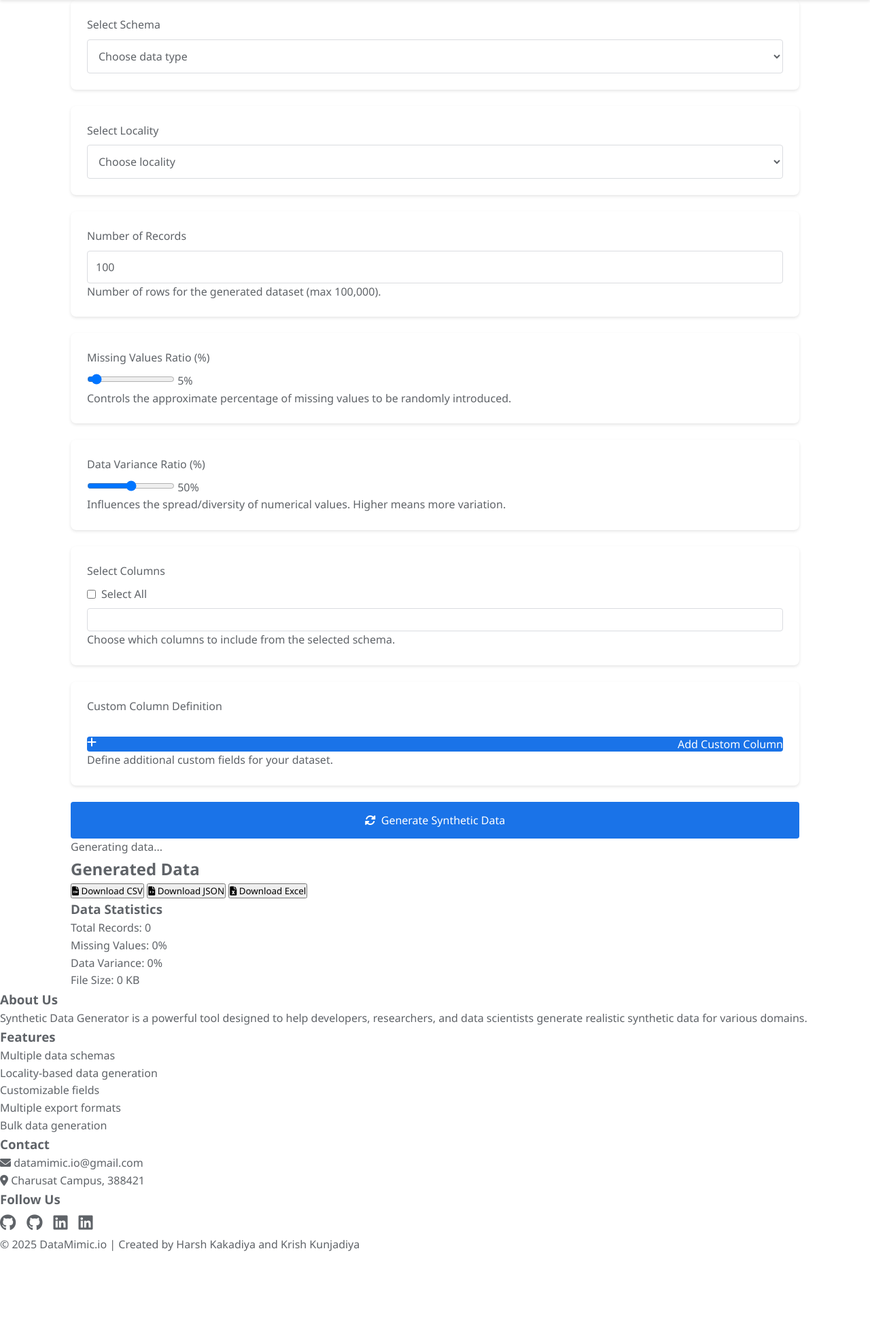
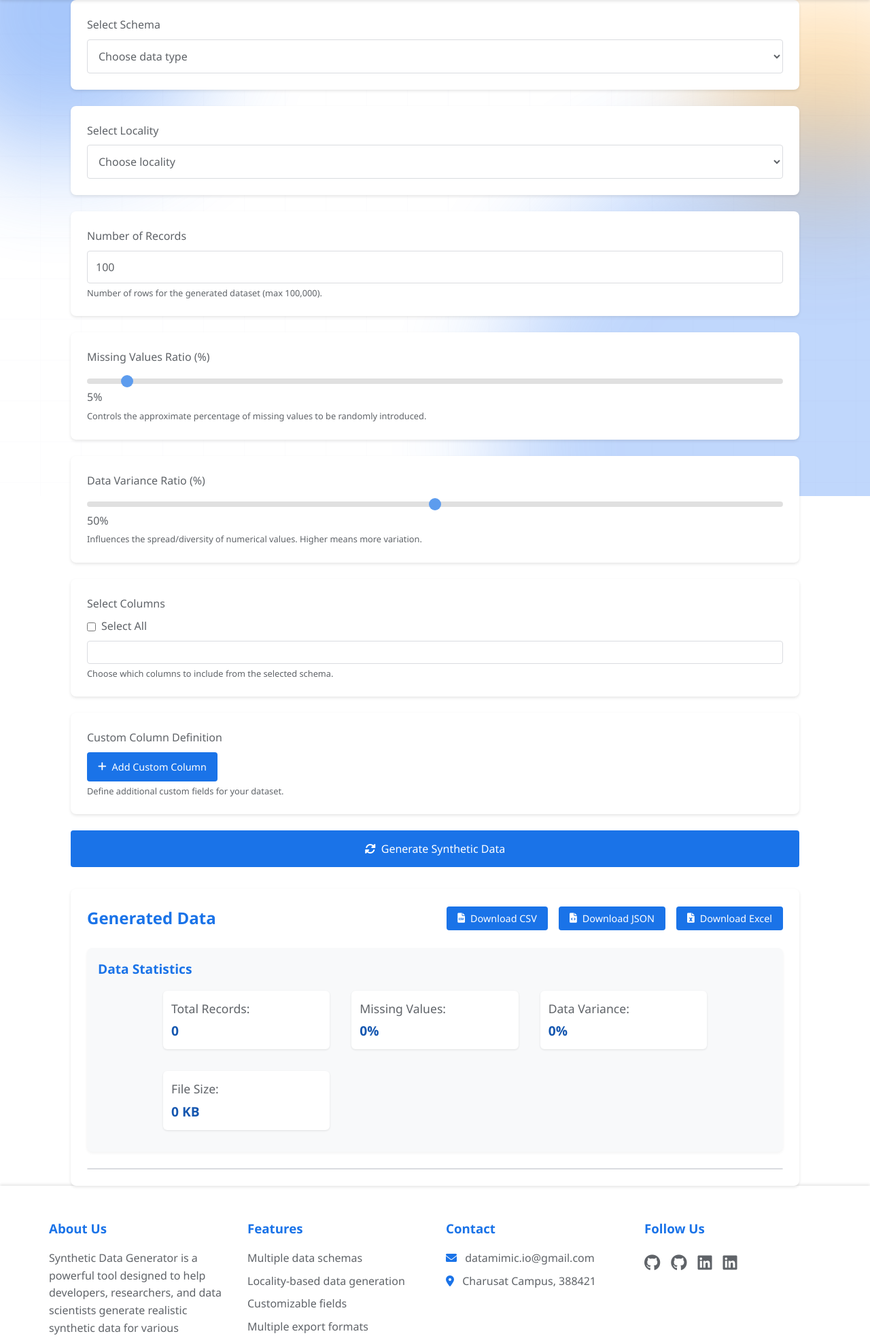
Before and after one commit to harsh-kakadiya1/DataMimic.io-Version2, a Flask app: page /generator in a window 1280 px wide. Shown: the part 70-2039 px from the top of the page at 68% size. Before the commit the page ends 1911 px from the top, so only its background shows below. Run offline with Flask 3, Linux system fonts and the light colour scheme.

Commit message:
Refactor styles for small buttons and results section, enhancing layout and visual appeal

```diff
--- a/static/css/style.css
+++ b/static/css/style.css
@@ -167,47 +167,28 @@
 }
 
 .small-btn {
-    list-style: none;
-    padding: 0;
-    margin: 2rem 0 0 0;
-    display: flex;
-    flex-direction: row;
-    flex-wrap: nowrap;
-    gap: 2rem;
-    justify-content: space-between;
-    align-items: stretch;
+    padding: 0.75rem 1rem;
+    font-size: 0.9rem;
+    width: auto;
+}
+
+/* Results Styles */
 .results {
     margin-top: 2rem;
+    background-color: var(--white);
+    border-radius: 8px;
+    box-shadow: 0 2px 4px rgba(0, 0, 0, 0.1);
+    padding: 1.5rem;
+}
+
+.results-header {
     display: flex;
-    align-items: flex-start;
-    background: var(--white);
-    border-radius: 12px;
-    box-shadow: 0 2px 8px rgba(26, 115, 232, 0.07);
-    padding: 1.2rem 1.5rem;
-    flex: 1 1 0;
-    min-width: 220px;
-    margin-bottom: 0;
-    transition: box-shadow 0.2s;
-    max-width: 19%;
+    justify-content: space-between;
+    align-items: center;
     margin-bottom: 1.5rem;
 }
-    .steps-list {
-        gap: 1.2rem;
-    }
-    .steps-list li {
-        min-width: 180px;
-        max-width: 22%;
-    }
 
 .results-header h2 {
-    .steps-list {
-        flex-wrap: wrap;
-    }
-    .steps-list li {
-        flex: 1 1 320px;
-        max-width: 100%;
-        margin-bottom: 1rem;
-    }
     color: var(--primary-blue);
 }
 
```
